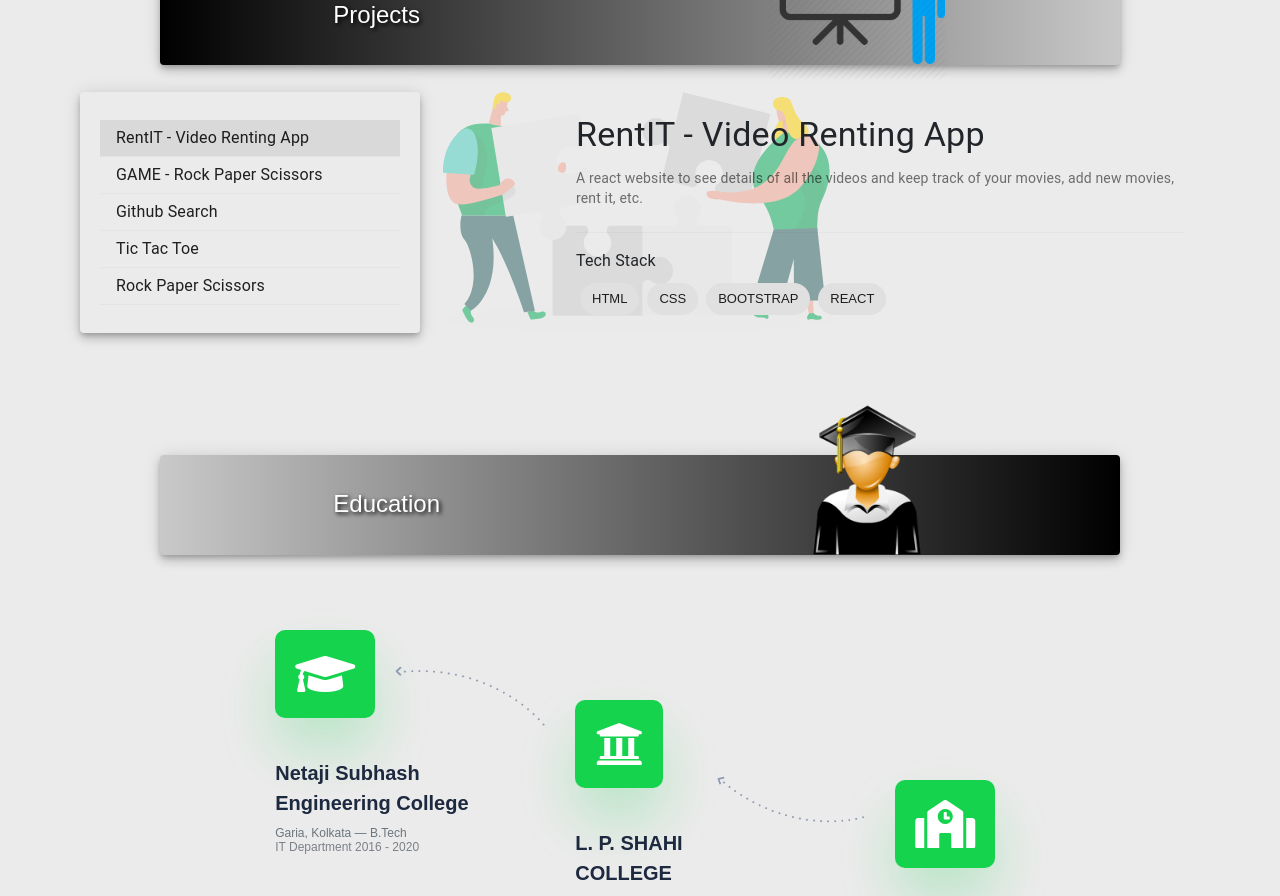
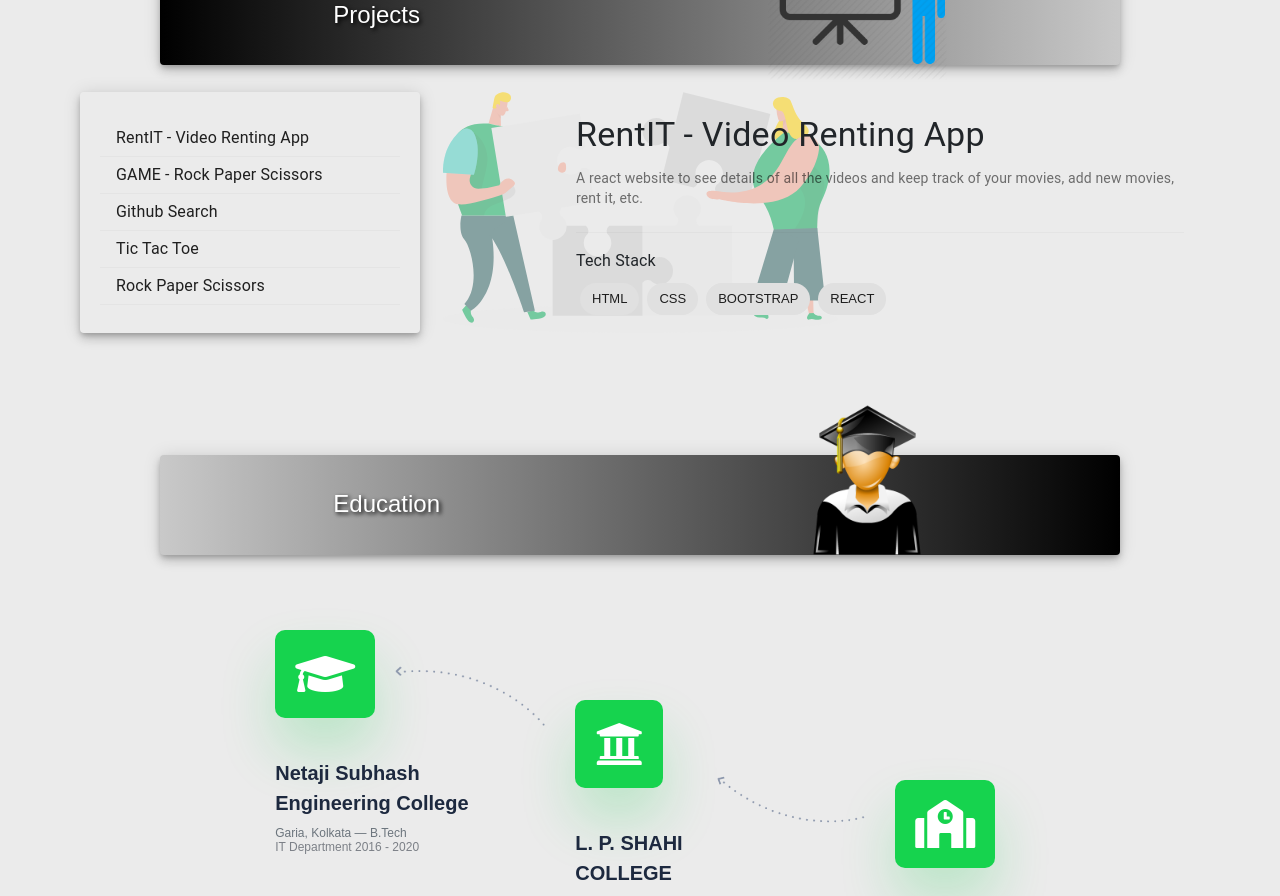
Before and after one commit to rishabranjan/portfolio, a React (Create React App) app: page / in a window 1280 px wide. Shown: the part 2240-3136 px from the top of the page. Built offline with nearby package versions, Linux system fonts and the light colour scheme.

Commit message:
bugs fixes

```diff
--- a/src/App.jsx
+++ b/src/App.jsx
@@ -1,6 +1,5 @@
 import React, { Component } from "react";
 import "./App.css";
-import axios from "axios";
 import Footer from "./components/Footer";
 import Education from "./components/Education";
 import Navbar from "./components/Navbar";
@@ -27,7 +26,7 @@ class App extends Component {
     return (
       <>
         <Navbar />
-        <div className="image">
+        <div id="Name" className="image">
           <div className="header">
             <h1>
               Hi there, I'm
--- a/src/components/Education.jsx
+++ b/src/components/Education.jsx
@@ -1,5 +1,5 @@
 import React, { Component } from "react";
-import { Grid, Card } from "@material-ui/core";
+import { Card } from "@material-ui/core";
 import "./style/education.css";
 
 class Education extends Component {
--- a/src/components/Navbar.jsx
+++ b/src/components/Navbar.jsx
@@ -8,7 +8,7 @@ class Navbar extends Component {
         <nav class="navbar navbar-inverse navbar-fixed-top">
           <div class="container-fluid">
             <div class="navbar-header">
-              <a class="navbar-brand whitecolor" href="#">
+              <a class="navbar-brand whitecolor" href="#Name">
                 <h2>Rishaß Ranjan</h2>
               </a>
             </div>
--- a/src/components/ProjectDetails.jsx
+++ b/src/components/ProjectDetails.jsx
@@ -1,7 +1,6 @@
 import React from "react";
 import { makeStyles } from "@material-ui/core/styles";
 import Chip from "@material-ui/core/Chip";
-import Button from "@material-ui/core/Button";
 import Grid from "@material-ui/core/Grid";
 import Divider from "@material-ui/core/Divider";
 import Typography from "@material-ui/core/Typography";
--- a/src/components/ProjectNav.jsx
+++ b/src/components/ProjectNav.jsx
@@ -1,9 +1,5 @@
 import React from "react";
-import Button from "@material-ui/core/Button";
-import ClickAwayListener from "@material-ui/core/ClickAwayListener";
-import Grow from "@material-ui/core/Grow";
 import Paper from "@material-ui/core/Paper";
-import Popper from "@material-ui/core/Popper";
 import MenuItem from "@material-ui/core/MenuItem";
 import MenuList from "@material-ui/core/MenuList";
 import { makeStyles } from "@material-ui/core/styles";
@@ -33,14 +29,7 @@ export default function ProjectNav(props) {
         <MenuList className={classes.menuList}>
           {props.projects.projects.map((project) => (
             <>
-              <MenuItem
-                onClick={() => props.onChange(project)}
-                autoFocus={
-                  props.projects.currentProject.number === project.number
-                    ? true
-                    : false
-                }
-              >
+              <MenuItem onClick={() => props.onChange(project)}>
                 {project.name}
               </MenuItem>
               <Divider />
--- a/src/components/Skills.jsx
+++ b/src/components/Skills.jsx
@@ -1,7 +1,5 @@
 import React, { Component } from "react";
-import ReactDOM from "react-dom";
-import { DragDropContext, Droppable, Draggable } from "react-beautiful-dnd";
-import { Grid, Card } from "@material-ui/core";
+import { Card } from "@material-ui/core";
 import "./style/skills.css";
 import DragDrop from "./DragDrop";
 
```
Also changed, not shown: src/components/Experience.jsx (+1 -13 lines), 1 other file (tests, documents, lock files or other folders).
